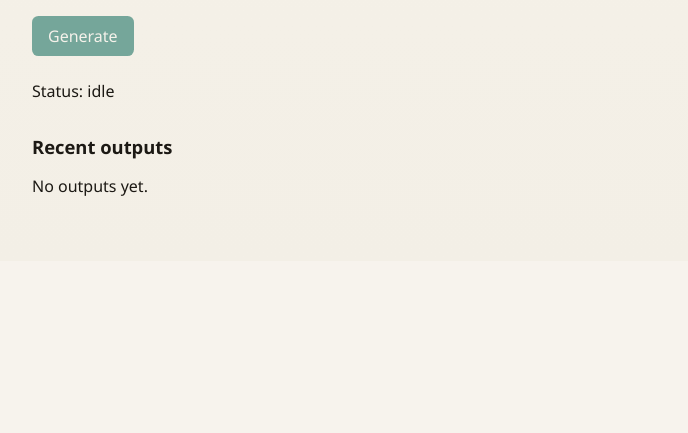
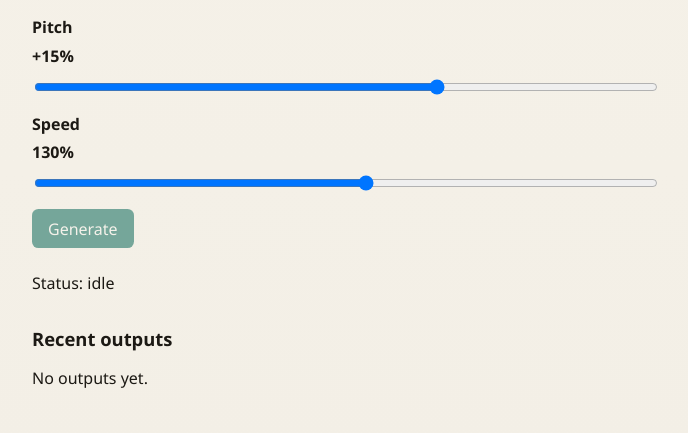
Before and after one commit to gonereng/viral-roblox, a FastAPI app: template src/roblox_viral/web/templates/generate.html in a window 1280 px wide. Shown: the part 690-1123 px from the top of the page, without its empty margins (296-984 px from the left). Before the commit the page ends 886 px from the top, so only its background shows below. Run offline with FastAPI, Linux system fonts and the light colour scheme; the template is opened without the code that fills it, so the values that code supplies are empty; parts of the project's set-up code (start-up, migrations or seed data) failed here and were passed over.

Commit message:
feat(web): pitch and speed sliders on Generate
Co-authored-by: Cursor <cursoragent@cursor.com>

```diff
--- a/src/roblox_viral/web/static/app.css
+++ b/src/roblox_viral/web/static/app.css
@@ -189,3 +189,12 @@ button:disabled {
   background: #111;
   border-radius: 0.4rem;
 }
+
+.slider-field input[type="range"] {
+  width: 100%;
+  display: block;
+  margin-top: 0.35rem;
+}
+.slider-field span {
+  font-variant-numeric: tabular-nums;
+}
--- a/src/roblox_viral/web/static/app.js
+++ b/src/roblox_viral/web/static/app.js
@@ -38,6 +38,28 @@
 
   const form = document.getElementById("generate-form");
   if (!form) return;
+
+  const pitchInput = document.getElementById("pitch");
+  const speedInput = document.getElementById("speed");
+  const pitchValue = document.getElementById("pitch-value");
+  const speedValue = document.getElementById("speed-value");
+
+  function formatPitchLabel(n) {
+    const v = Number(n);
+    return (v > 0 ? "+" : "") + v + "%";
+  }
+  function formatSpeedLabel(n) {
+    return Number(n) + "%";
+  }
+  function syncVoiceSliders() {
+    if (pitchValue) pitchValue.textContent = formatPitchLabel(pitchInput.value);
+    if (speedValue) speedValue.textContent = formatSpeedLabel(speedInput.value);
+  }
+  if (pitchInput && speedInput) {
+    pitchInput.addEventListener("input", syncVoiceSliders);
+    speedInput.addEventListener("input", syncVoiceSliders);
+    syncVoiceSliders();
+  }
 
   const statusEl = document.getElementById("status");
   const errorEl = document.getElementById("error");
@@ -143,6 +165,8 @@
       source_name: document.getElementById("source_name").value,
       story: document.getElementById("story").value,
       voice: document.getElementById("voice").value,
+      pitch: Number(document.getElementById("pitch").value),
+      speed: Number(document.getElementById("speed").value),
     };
 
     generateBtn.disabled = true;
--- a/src/roblox_viral/web/templates/generate.html
+++ b/src/roblox_viral/web/templates/generate.html
@@ -38,6 +38,16 @@
       </select>
     </label>
 
+    <label class="slider-field">
+      Pitch <span id="pitch-value">+15%</span>
+      <input id="pitch" name="pitch" type="range" min="-50" max="50" step="1" value="15" />
+    </label>
+
+    <label class="slider-field">
+      Speed <span id="speed-value">130%</span>
+      <input id="speed" name="speed" type="range" min="50" max="200" step="1" value="130" />
+    </label>
+
     <button id="generate-btn" type="submit"{% if not sources %} disabled{% endif %}>Generate</button>
   </form>
 
```
